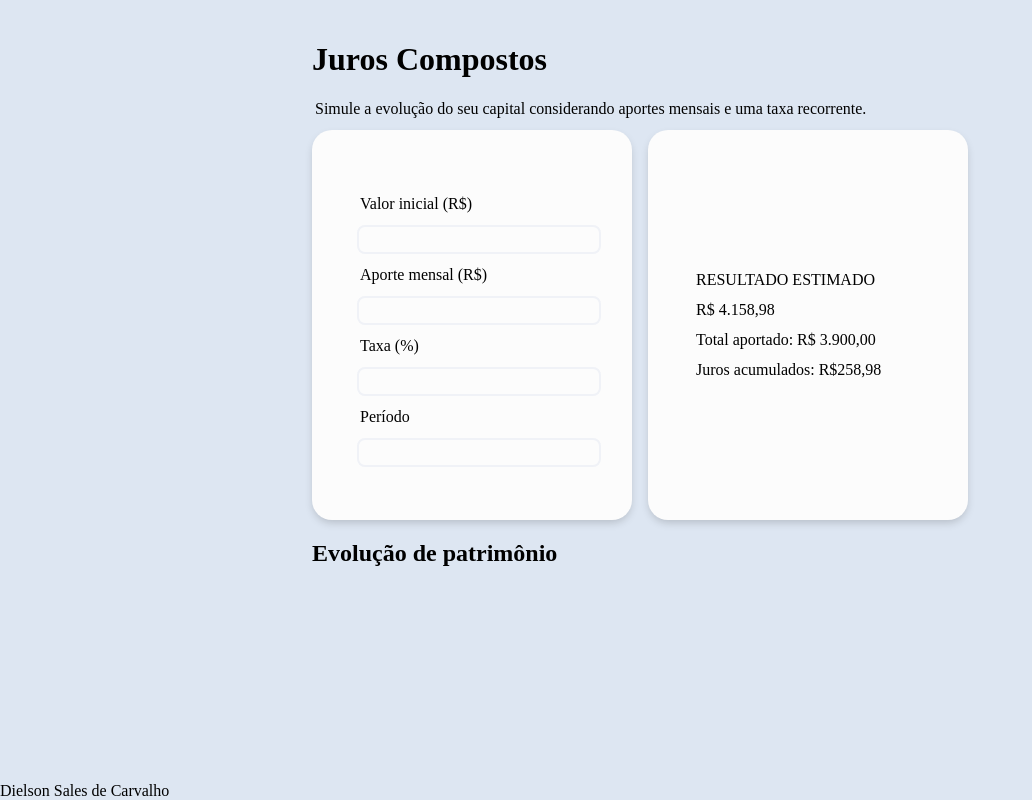
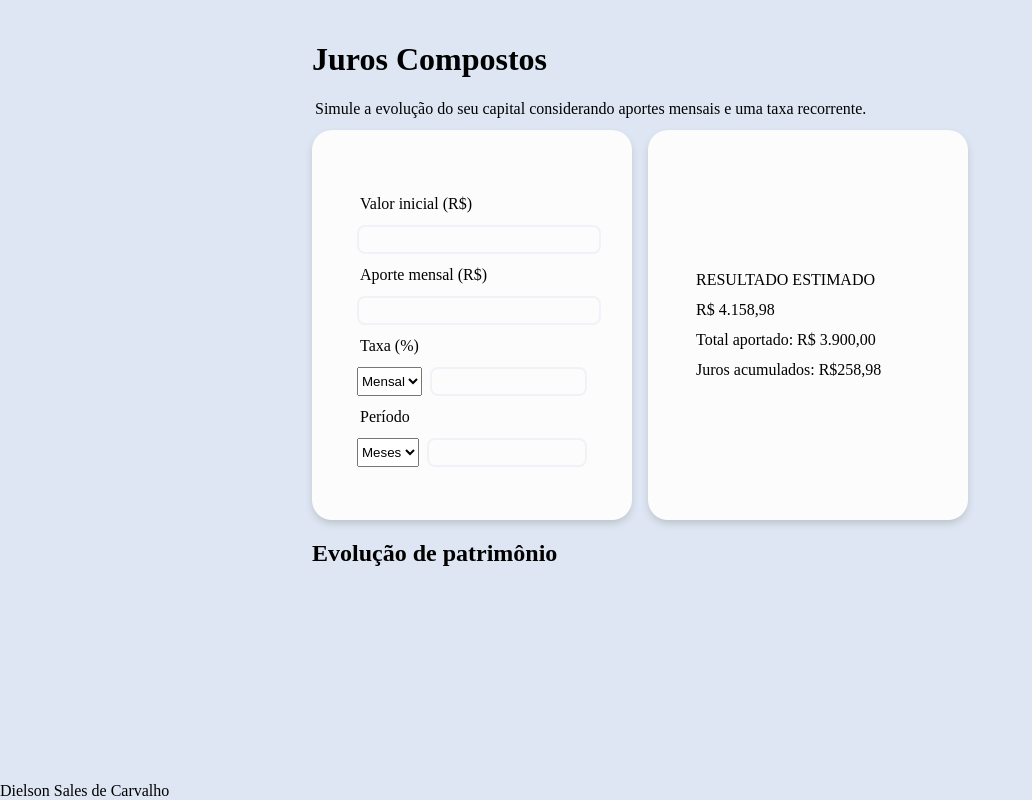
Before and after one commit to dielsonsales/JurosCompostos, a Next.js app: page / in a window 1280 px wide. Shown: the whole page, without its empty margins (0-1032 px from the left). Built offline with nearby package versions, Linux system fonts and the light colour scheme.

Commit message:
Attempt at styling the dropdowns

```diff
--- a/src/components/inputs/inputs.module.css
+++ b/src/components/inputs/inputs.module.css
@@ -14,3 +14,19 @@
   padding: 5px;
   width: 100%;
 }
+
+.dropDownContainer {
+  display: flex;
+  gap: 8px;
+}
+
+.dropDown {
+  /* border-radius: 8px; */
+  /* padding: 5px; */
+  /* border-color: rgb(240, 242, 247); */
+  appearance: none;
+  -webkit-appearance: none;
+  background-color: #ffffff;
+  outline: none;
+  padding: 8px;
+}
--- a/src/components/inputs/inputs.tsx
+++ b/src/components/inputs/inputs.tsx
@@ -8,9 +8,21 @@ export default function Inputs() {
       <p className="defaultText">Aporte mensal (R$)</p>
       <input type="text" inputMode="decimal" className={styles.input} />
       <p className="defaultText">Taxa (%)</p>
-      <input type="text" inputMode="decimal" className={styles.input} />
+      <div className={styles.dropDownContainer}>
+        <select className="dropDown">
+          <option value="mensal">Mensal</option>
+          <option value="anual">Anual</option>
+        </select>
+        <input type="text" inputMode="decimal" className={styles.input} />
+      </div>
       <p className="defaultText">Período</p>
-      <input type="text" inputMode="decimal" className={styles.input} />
+      <div className={styles.dropDownContainer}>
+        <select className="dropDown">
+          <option value="meses">Meses</option>
+          <option value="anos">Anos</option>
+        </select>
+        <input type="text" inputMode="decimal" className={styles.input} />
+      </div>
     </div>
   );
 }
```
